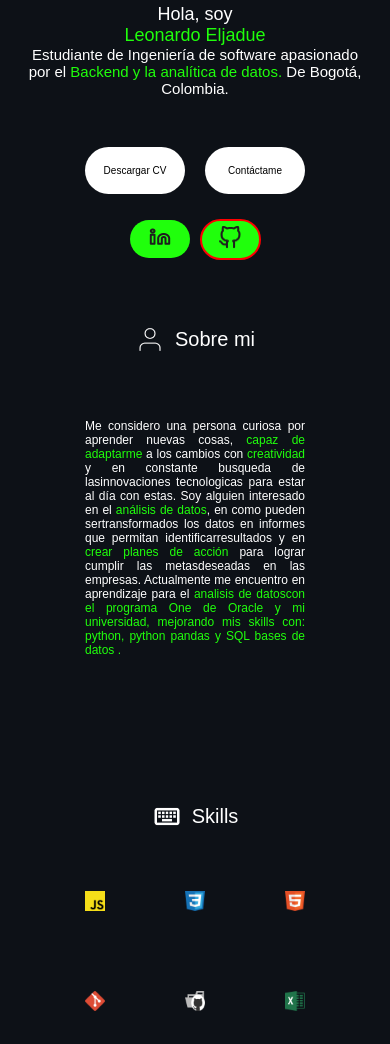
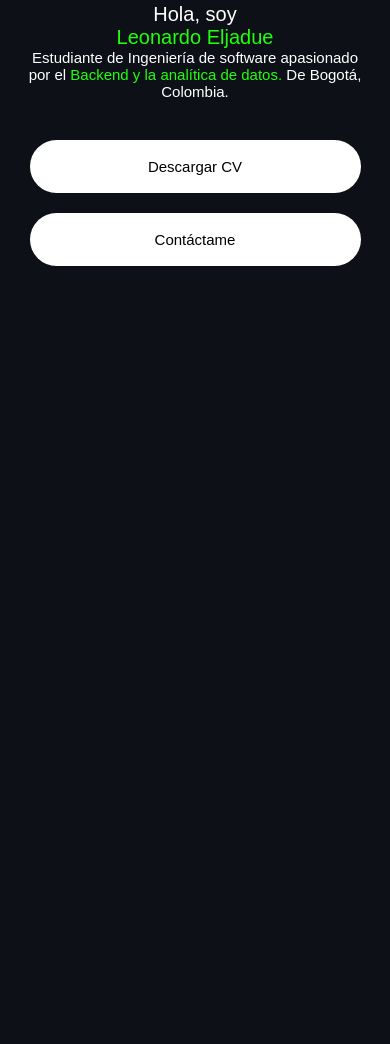
Before and after one commit to byteknight-11/Portafolio_1, a plain HTML site: page index.html in a window 390 px wide. Shown: the part 290-1334 px from the top of the page. After the commit the page ends 844 px from the top, so only its background shows below. Drawn offline with Linux system fonts and the light colour scheme; a web font is replaced by a local one.

Commit message:
pruebas responsive

```diff
--- a/styles.css
+++ b/styles.css
@@ -211,9 +211,9 @@ body{
 #skills{
     display: flex;
     flex-direction: column;
-    height: 70vh;
+    height: 65vh;
     align-items: center;
-    padding: 100px;
+    padding-top: 100px;
     gap:20px;
     margin: auto;
 }
@@ -227,7 +227,6 @@ body{
     display: flex;
     flex-direction: column;
     gap: 60px;
-    margin: auto;
     padding: 20px;
 }
 
@@ -386,255 +385,65 @@ body{
 
         .imagenmain{
             width: 50%;
+            padding-top: min(100em,50%);
+            margin-top: 0px;
 
         }
         #main{
             height:auto;
             width: 100%;
             align-items: center;
+            padding: min(2em,5%);
+        }
+        .nombre{
+            font-size: 20px;
+
+        }
+        .introduccion{
+            font-size:15px;
         }
 
-    .introduccion{
+        .cvcontacto{
+            display: flex;
+            flex-direction: column;
+            justify-content: center;
+            padding: 10px;
+        }
+
+        .descargarcv{
             font-size: 15px;
+            width: 100%;
+            padding: 18px;
+            max-width: 100%;
+
         }
-    .nombre{
-        font-size: 18px;
-    }
-    .descargarcv{
-        width: 100px;
-        font-size: 10px;
-        font-family: var(--fuente);
-        border-radius: 100px;
+
+        .contactame{
+            font-size: 15px;
+            width: 100%;
             padding: 18px;
-        background-color: var(--colortexto);
-        text-decoration: none;
-        color: black;
-    }
-    .contactame{
-        width: 100px;
-        font-size: 10px;
-        font-family: var(--fuente);
-        border-radius: 100px;
-        padding: 18px;
-        background-color: var(--colortexto);
-        text-decoration: none;
-        color: black;
+            max-width: 100%;
         }
 
         .enlaces{
-        gap: 10px;
-    }
-
-    .linkedin{
-        border-radius: 50px;
-        padding: 8px;
-        background-color: var(--colortextoresaltado);
-    }
-
-    .linkedinimg{
-        width: 50%;
-    }
-    .github{
-        border-radius: 50px;
-        padding: 5px;
-        background-color: var(--colortextoresaltado);
-    }
-
-    .githubimg{
-        width: 50%;
-    }
-
-
-    #sobremi{
-        height:auto;
-        align-items: center;
-        padding: 40px;
-        width: 100%;
-        gap: 20px;
-
-    }
-
-    .sobremiintro{
-        align-items: center;
-        gap: 10px;
-    }
-
-
-    .sobremiicono{
-        width: 30px;
-    }
-
-    .sobremititulo{
-        font-size: 20px;
-    }
-
-    .sobremifoto{
             display: none;
         }
-
-    .textosobremi{
-        white-space: normal;
-        display: inline;
-        max-width: 100%;
-        font-family: var(--fuente);
-        font-size: 12px;
-        color: var(--colortexto);
-        margin-left: 0;
-        text-align: justify;
-    }
-
-    .textosobremi br{
+        #sobremi{
             display: none;
         }
 
         #skills{
-        height:auto;
-        align-items: center;
-        padding: 50px;
-        width: 100%;
-        gap: 20px;
-
+            display: none;
         }
-
-    .skillsintro{
-        align-items: center;
-        gap: 10px;
-    }
-
-    .skillsicon{
-        width: 30px;
-    }
-
-    .iconosskills{
-        margin: auto;
-    }
-
-    .skillstitulo{
-        font-size: 20px;
-    }
-
-    .icon{
-        width: 20px;
-    }
-
         #experiencia{
-        height:auto;
-        align-items: center;
-        padding: 40px;
-        width: 100%;
-        gap: 7px;
-    }
-
-    .experienciaintro{
-        margin-top: 90px;
-        align-items: center;
-        gap: 10px;
-
-    }
-
-    .experienciaimg{
-        width: 20%;
-    }
-
-    .empresa{
-        font-size: 15px;
-        align-items: center;
-        gap: 10px;
-    }
-
-    .cargos{
-        font-size: 12px;
-        gap:10px;
-    }
-
-    .contenidoexperiencia{
-        font-size: 13px;
-        text-align: justify;
-        gap:15px;
-
-    }
-
-    .contenidoexperiencia br{
             display: none;
         }
 
         #contactame{
-        height:auto;
-        align-items: center;
-        padding: 40px;
-        width: 100%;
-        gap: 80px;
-
-    }
-    .contactameintro{
-        align-items: center;
-        gap: 10px;
-        margin: auto;
+            display: none;
         }
 
-    .contactameimg{
-        width: 20%;
-    }
-    .contactametitulo{
-        font-size: 20px;
-    }
-    .correo{
-        font-size: 15px;
-    }
-    .mail{
-        align-items: center;
-        gap: 50px;
-    }
-
-    .whatsapp{
-        gap: 5px;
-        align-items: center;
-    }
-
-    .mailicon{
-        width: 11%;
-    }
-
-    .whatsapptext{
-        font-size: 15px;
-    }
-
-    .whatsappimg{
-        width: 50%;
-    }
-
-    .contactame{
-        width: 100px;
-        font-size: 10px;
-        font-family: var(--fuente);
-        border-radius: 100px;
-        padding: 18px;
-        background-color: var(--colortexto);
-        text-decoration: none;
-        color: black;
-    }
-    .linkedin{
-        border-radius: 50px;
-        padding: 8px;
-        background-color: var(--colortextoresaltado);
-    }
-
-    .linkedinimg{
-        width: 50%;
-    }
-    .github{
-        border: 2px solid red;
-        border-radius: 50px;
-        padding: 5px;
-        background-color: var(--colortextoresaltado);
-    }
-
-    .githubimg{
-        width: 50%;
-    }
-
-
         .piedepagina{
-        font-size: 10px;
+            display: none;
         }
 }
```
Also changed, not shown: index.html (+4 -2 lines), 1 other file. Lines whose indentation alone changed are shown as unchanged.
